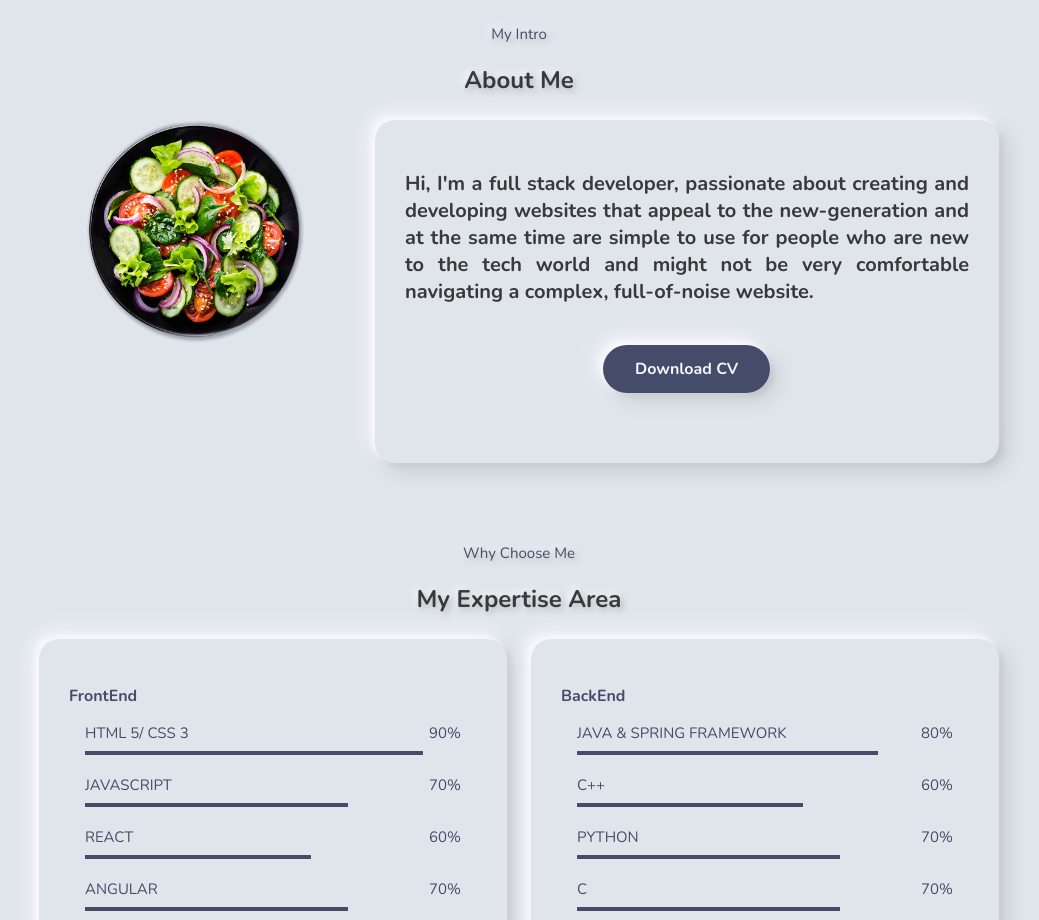
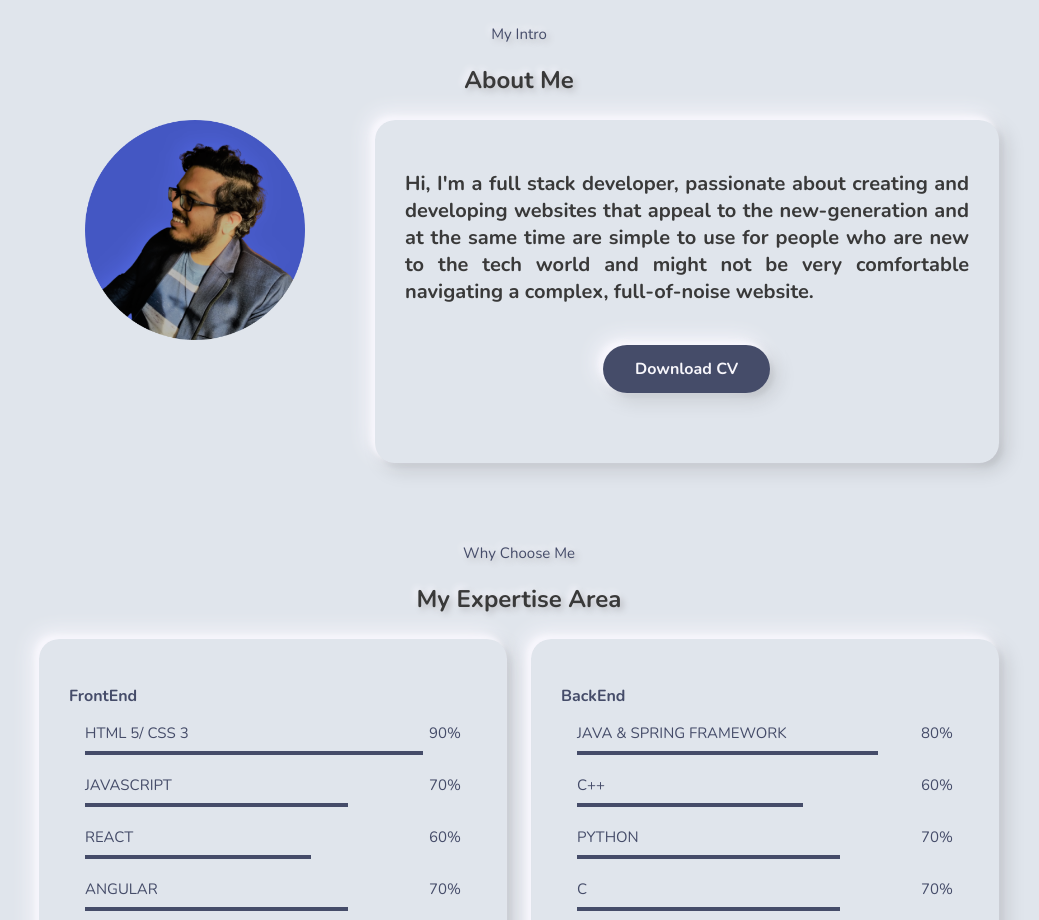
Before and after one commit to salvisumedh2396/salvisumedh2396.github.io, a plain HTML site: page index.html in a window 1280 px wide. Shown: the part 920-1840 px from the top of the page, without its empty margins (163-1202 px from the left). Drawn offline with nearby package versions, Linux system fonts and the light colour scheme.

Commit message:
Minor tweaks

```diff
--- a/assets/css/styles.css
+++ b/assets/css/styles.css
@@ -626,7 +626,7 @@ a.home__social:nth-child(2):hover {
 
 .about__img {
   width: 150px;
-  border-radius: 0.5rem;
+  border-radius: 1rem;
   margin: 0 auto;
 }
 
--- a/index.html
+++ b/index.html
@@ -145,7 +145,7 @@
 
         <div class="about__container bd-grid">
           <div class="about__data">
-            <img src="assets/img/home.png" alt="" class="about__img" />
+            <img src="assets/img/Image.png" alt="" class="about__img" />
           </div>
 
           <div class="about__data rounded shadow-dark padding-30">
```
